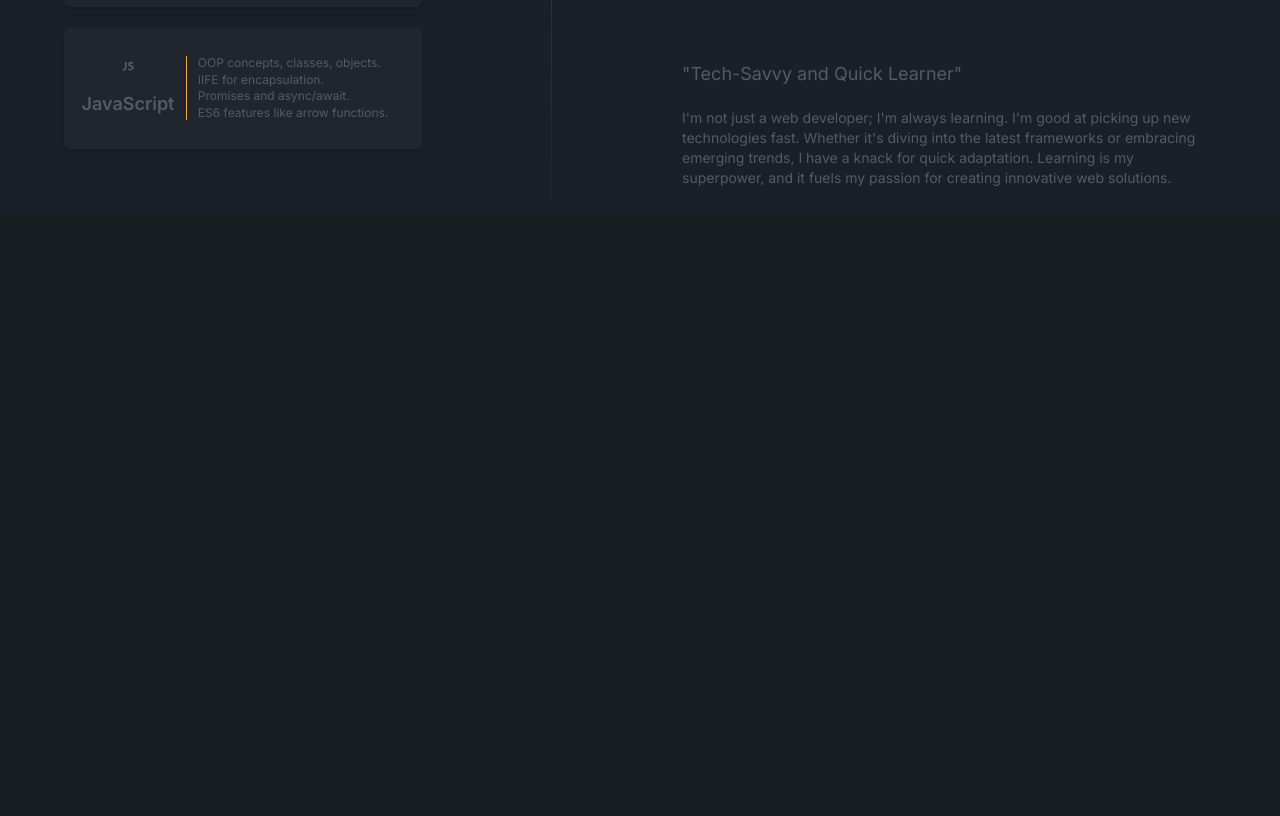
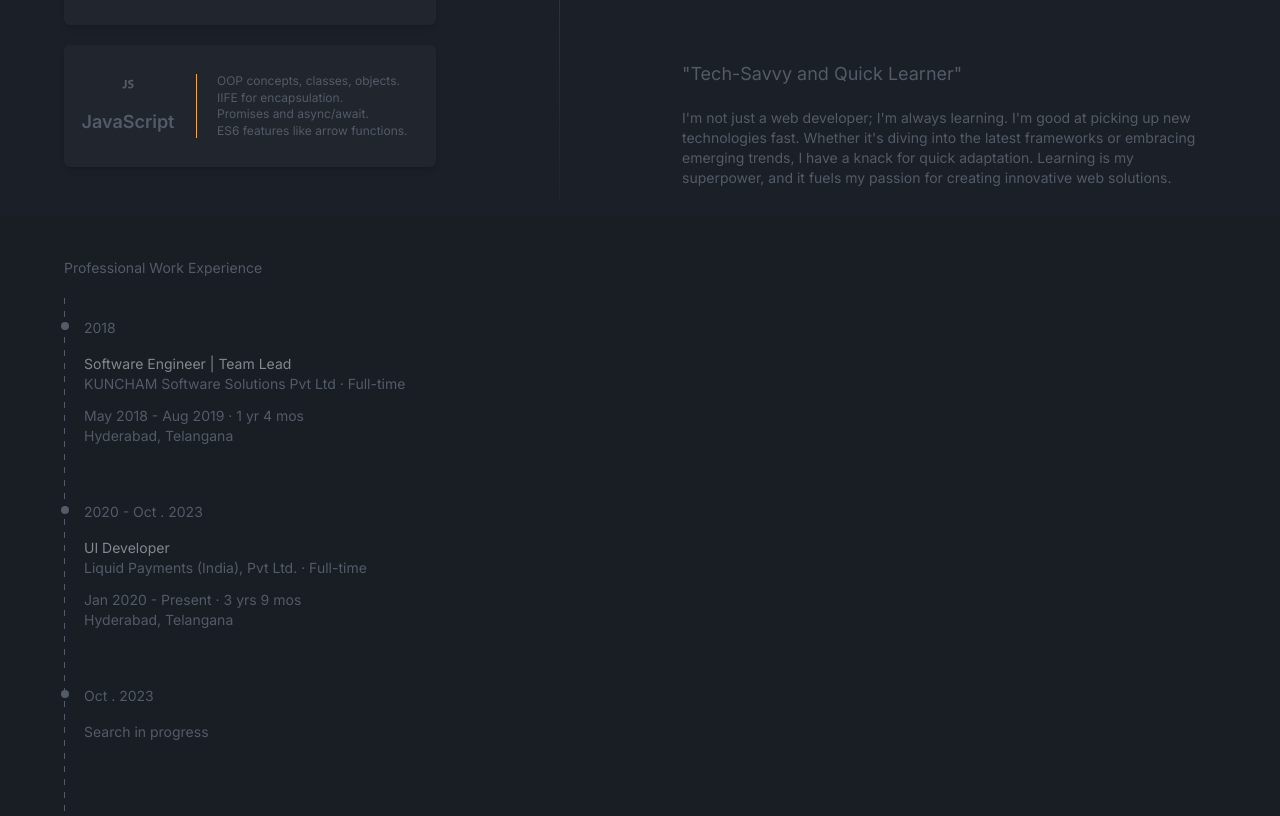
Before and after one commit to IamFishR/profile, a website: page src/index.html in a window 1280 px wide. Shown: the part 1372-2188 px from the top of the page. Before the commit the page ends 1588 px from the top, so only its background shows below. Drawn offline with Linux system fonts and the light colour scheme.

Commit message:
timeline added

```diff
--- a/src/index.html
+++ b/src/index.html
@@ -126,7 +126,7 @@
     <div class="md:h-[600px] bg-gray-dark-600 py-9">
         <div class="container column-2 h-full my-5">
             <div>
-                <h5>Hands-On Skills</h5>
+                <h5 class="mb-5">Hands-On Skills</h5>
 
                 <div class="cards-container">
                     <div class="card py-7 flex justify-between items-center">
@@ -141,7 +141,7 @@
                             <!-- <span class="text-xs">5 years</span> -->
                         </div>
                         <div class="card-divider vertical mx-5"></div>
-                        <div class="w-52">
+                        <div class="w-[203px]">
                             <ol class="text-xs leading-snug">
                                 <li>OOP concepts, classes, objects.</li>
                                 <li>IIFE for encapsulation.</li>
@@ -162,7 +162,7 @@
                             <!-- <span class="text-xs">5 years</span> -->
                         </div>
                         <div class="card-divider vertical mx-5"></div>
-                        <div class="">
+                        <div class="w-[203px]">
                             <ol class="text-xs leading-snug">
                                 <li>Styling web applications.</li>
                                 <li>CSS3 features like flexbox and grid.</li>
@@ -173,8 +173,8 @@
                     </div>
                     <div class="card py-7 flex justify-between items-center">
                         <div class="w-24 flex flex-col justify-center items-center">
-                            <svg stroke="currentColor" fill="currentColor" stroke-width="0" version="1.1" viewBox="0 0 32 32"
-                                class="w-4 h-4" xmlns="http://www.w3.org/2000/svg">
+                            <svg stroke="currentColor" fill="currentColor" stroke-width="0" version="1.1"
+                                viewBox="0 0 32 32" class="w-4 h-4" xmlns="http://www.w3.org/2000/svg">
                                 <path
                                     d="M9.633 7.968h3.751v10.514c0 4.738-2.271 6.392-5.899 6.392-0.888 0-2.024-0.148-2.764-0.395l0.42-3.036c0.518 0.173 1.185 0.296 1.925 0.296 1.58 0 2.567-0.716 2.567-3.282v-10.489zM16.641 20.753c0.987 0.518 2.567 1.037 4.171 1.037 1.728 0 2.641-0.716 2.641-1.826 0-1.012-0.79-1.629-2.789-2.32-2.764-0.987-4.59-2.517-4.59-4.961 0-2.838 2.394-4.985 6.293-4.985 1.9 0 3.258 0.37 4.245 0.839l-0.839 3.011c-0.642-0.321-1.851-0.79-3.455-0.79-1.629 0-2.419 0.765-2.419 1.604 0 1.061 0.913 1.53 3.085 2.369 2.937 1.086 4.294 2.616 4.294 4.985 0 2.789-2.122 5.158-6.688 5.158-1.9 0-3.776-0.518-4.714-1.037l0.765-3.085z">
                                 </path>
@@ -183,7 +183,7 @@
                             <!-- <span class="text-xs">5 years</span> -->
                         </div>
                         <div class="card-divider vertical mx-5"></div>
-                        <div class="w-52">
+                        <div class="w-[203px]">
                             <ol class="text-xs leading-snug">
                                 <li>OOP concepts, classes, objects.</li>
                                 <li>IIFE for encapsulation.</li>
@@ -233,6 +233,34 @@
         </div>
     </div>
 
+    <div class="md:h-[600px] py-9">
+        <div class="container column-2 h-full my-5">
+            <div>
+                <h5 class="mb-5">Professional Work Experience</h5>
+                <div class="timeline">
+                    <div class="timeline-item">
+                        <p class="mb-4">2018</p>
+                        <p class="text-gray-dark-200 mb-0">Software Engineer | Team Lead</p>
+                        <p class="mb-3">KUNCHAM Software Solutions Pvt Ltd · Full-time</p>
+                        <p class="mb-0">May 2018 - Aug 2019 · 1 yr 4 mos</p>
+                        <p>Hyderabad, Telangana</p>
+                    </div>
+                    <div class="timeline-item">
+                        <p class="mb-4">2020 - Oct . 2023</p>
+                        <p class="text-gray-dark-200 mb-0">UI Developer</p>
+                        <p class="mb-3">Liquid Payments (India), Pvt Ltd. · Full-time</p>
+                        <p class="mb-0">Jan 2020 - Present · 3 yrs 9 mos</p>
+                        <p>Hyderabad, Telangana</p>
+                    </div>
+                    <div class="timeline-item">
+                        <p class="mb-4">Oct . 2023</p>
+                        <p class="mb-3">Search in progress</p>
+                    </div>
+                </div>
+            </div>
+        </div>
+    </div>
+
 </body>
 
 </html>
--- a/src/input.css
+++ b/src/input.css
@@ -40,10 +40,32 @@
   }
 
   .card-divider.vertical {
-    @apply mx-1 w-px bg-secondary h-16;
+    @apply w-px bg-secondary h-16;
   }
 
   .spacing {
     @apply mb-16;
   }
+
+  .timeline {
+    @apply relative flex flex-col gap-4 pl-5 py-5;
+  }
+
+  .timeline-item {
+    @apply mb-10 relative;
+  }
+
+  .timeline-item::before {
+    @apply absolute top-1 -left-[23px] w-2 h-2 bg-gray-dark-400 rounded-full;
+    content: '';
+  }
+
+  .timeline::before {
+    @apply absolute top-0 left-0 w-px h-full bg-gradient-to-b from-gray-dark-400 to-gray-dark-900;
+    content: '';
+    background-color: transparent;
+    background-image: linear-gradient(to bottom, #525B67 50%, #191D24 50%);
+    background-repeat: repeat;
+    background-size: 100% 13px;
+  }
 }
```
Also changed, not shown: output/output.css.
